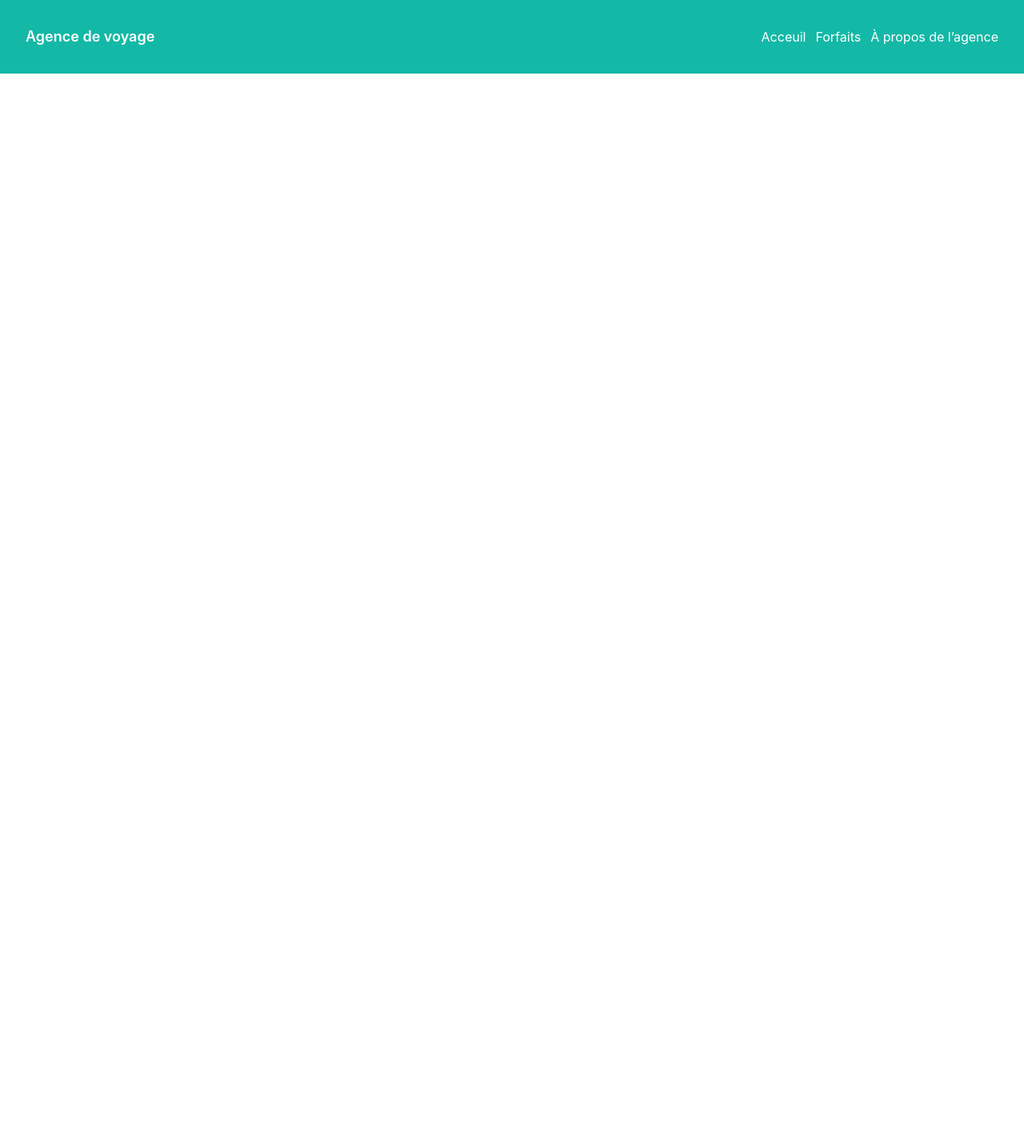
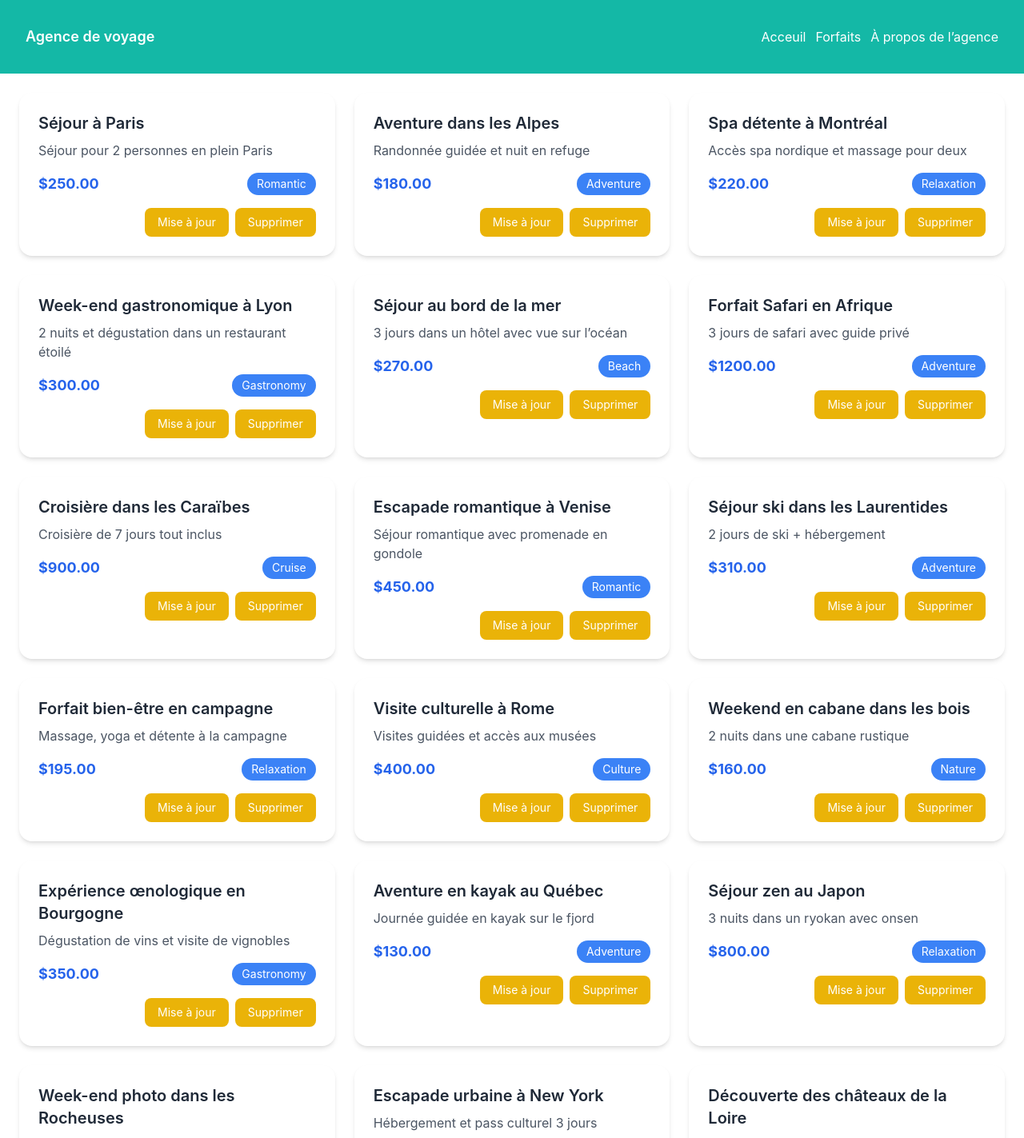
Before and after one commit to TekGeekdev/travel-agency-react, a React (Create React App) app: page / in a window 1280 px wide. Shown: the top 1423 px of the page at 80% size. Before the commit the page ends 800 px from the top, so only its background shows below. Built offline with nearby package versions, Linux system fonts and the light colour scheme.

Commit message:
add components Button & Packages

```diff
--- a/src/App.jsx
+++ b/src/App.jsx
@@ -1,10 +1,14 @@
 
 import './App.css';
 import Header from './components/Header';
+import Packages from './components/Packages';
 
 function App() {
   return (
-    <Header/>
+    <>
+      <Header/>
+      <Packages />
+    </>
 
   );
 }
--- /dev/null
+++ b/src/components/Button.jsx
@@ -0,0 +1,18 @@
+import PropTypes from 'prop-types'
+
+const Button = ({text, onClick }) => {
+    return (
+        <button
+        onClick={onClick}
+        className='bg-yellow-500 hover:bg-yellow-600 text-white text-sm px-4 py-2 rounded-lg transition'>
+            {text}
+        </button>
+    )
+}
+
+Button.propTypes = {
+    text: PropTypes.string,
+    onClick: PropTypes.func.isRequired
+}
+
+export default Button
--- /dev/null
+++ b/src/components/Packages.jsx
@@ -0,0 +1,178 @@
+
+import Button from './Button';
+
+const listPackage = [
+    {
+        "id": 1,
+        "namePackage": "Séjour à Paris",
+        "description": "Séjour pour 2 personnes en plein Paris",
+        "price": 250.00,
+        "category": "Romantic"
+    },
+    {
+        "id": 2,
+        "namePackage": "Aventure dans les Alpes",
+        "description": "Randonnée guidée et nuit en refuge",
+        "price": 180.00,
+        "category": "Adventure"
+    },
+    {
+        "id": 3,
+        "namePackage": "Spa détente à Montréal",
+        "description": "Accès spa nordique et massage pour deux",
+        "price": 220.00,
+        "category": "Relaxation"
+    },
+    {
+        "id": 4,
+        "namePackage": "Week-end gastronomique à Lyon",
+        "description": "2 nuits et dégustation dans un restaurant étoilé",
+        "price": 300.00,
+        "category": "Gastronomy"
+    },
+    {
+        "id": 5,
+        "namePackage": "Séjour au bord de la mer",
+        "description": "3 jours dans un hôtel avec vue sur l’océan",
+        "price": 270.00,
+        "category": "Beach"
+    },
+    {
+        "id": 6,
+        "namePackage": "Forfait Safari en Afrique",
+        "description": "3 jours de safari avec guide privé",
+        "price": 1200.00,
+        "category": "Adventure"
+    },
+    {
+        "id": 7,
+        "namePackage": "Croisière dans les Caraïbes",
+        "description": "Croisière de 7 jours tout inclus",
+        "price": 900.00,
+        "category": "Cruise"
+    },
+    {
+        "id": 8,
+        "namePackage": "Escapade romantique à Venise",
+        "description": "Séjour romantique avec promenade en gondole",
+        "price": 450.00,
+        "category": "Romantic"
+    },
+    {
+        "id": 9,
+        "namePackage": "Séjour ski dans les Laurentides",
+        "description": "2 jours de ski + hébergement",
+        "price": 310.00,
+        "category": "Adventure"
+    },
+    {
+        "id": 10,
+        "namePackage": "Forfait bien-être en campagne",
+        "description": "Massage, yoga et détente à la campagne",
+        "price": 195.00,
+        "category": "Relaxation"
+    },
+    {
+        "id": 11,
+        "namePackage": "Visite culturelle à Rome",
+        "description": "Visites guidées et accès aux musées",
+        "price": 400.00,
+        "category": "Culture"
+    },
+    {
+        "id": 12,
+        "namePackage": "Weekend en cabane dans les bois",
+        "description": "2 nuits dans une cabane rustique",
+        "price": 160.00,
+        "category": "Nature"
+    },
+    {
+        "id": 13,
+        "namePackage": "Expérience œnologique en Bourgogne",
+        "description": "Dégustation de vins et visite de vignobles",
+        "price": 350.00,
+        "category": "Gastronomy"
+    },
+    {
+        "id": 14,
+        "namePackage": "Aventure en kayak au Québec",
+        "description": "Journée guidée en kayak sur le fjord",
+        "price": 130.00,
+        "category": "Adventure"
+    },
+    {
+        "id": 15,
+        "namePackage": "Séjour zen au Japon",
+        "description": "3 nuits dans un ryokan avec onsen",
+        "price": 800.00,
+        "category": "Relaxation"
+    },
+    {
+        "id": 16,
+        "namePackage": "Week-end photo dans les Rocheuses",
+        "description": "Excursions avec un photographe professionnel",
+        "price": 280.00,
+        "category": "Nature"
+    },
+    {
+        "id": 17,
+        "namePackage": "Escapade urbaine à New York",
+        "description": "Hébergement et pass culturel 3 jours",
+        "price": 520.00,
+        "category": "City"
+    },
+    {
+        "id": 18,
+        "namePackage": "Découverte des châteaux de la Loire",
+        "description": "Visites guidées et hébergement charmant",
+        "price": 360.00,
+        "category": "Culture"
+    },
+    {
+        "id": 19,
+        "namePackage": "Voyage culinaire en Thaïlande",
+        "description": "Cours de cuisine et visites locales",
+        "price": 680.00,
+        "category": "Gastronomy"
+    },
+    {
+        "id": 20,
+        "namePackage": "Excursion en montgolfière",
+        "description": "Vol au lever du soleil avec déjeuner",
+        "price": 250.00,
+        "category": "Adventure"
+    }
+];
+
+const Packages = () => {
+
+    const onClick = () => {
+        console.log('click component');
+    };
+
+    return (
+        <div className="grid grid-cols-1 sm:grid-cols-2 lg:grid-cols-3 gap-6 p-6">
+            {listPackage.map((onePackage) => (
+                <div
+                    key={onePackage.id}
+                    className="bg-white shadow-md rounded-2xl p-6 hover:shadow-lg transition duration-300">
+                    <h2 className="text-xl font-semibold mb-2 text-gray-800">{onePackage.namePackage}</h2>
+                    <p className="text-gray-600 mb-4">{onePackage.description}</p>
+                    <div className="flex justify-between items-center">
+                        <span className="text-lg font-bold text-blue-600">${onePackage.price.toFixed(2)}</span>
+                        <span className="text-sm text-white bg-blue-500 px-3 py-1 rounded-full">
+                            {onePackage.category}
+                        </span>
+                    </div>
+                    <div className='flex justify-end gap-2 mt-4'>
+                        <Button  text='Mise à jour' onClick={onClick}/>
+                        <Button  text='Supprimer' onClick={onClick}/>
+                    </div>
+                </div>
+            ))}
+        </div>
+    );
+};
+
+
+export default Packages;
```
